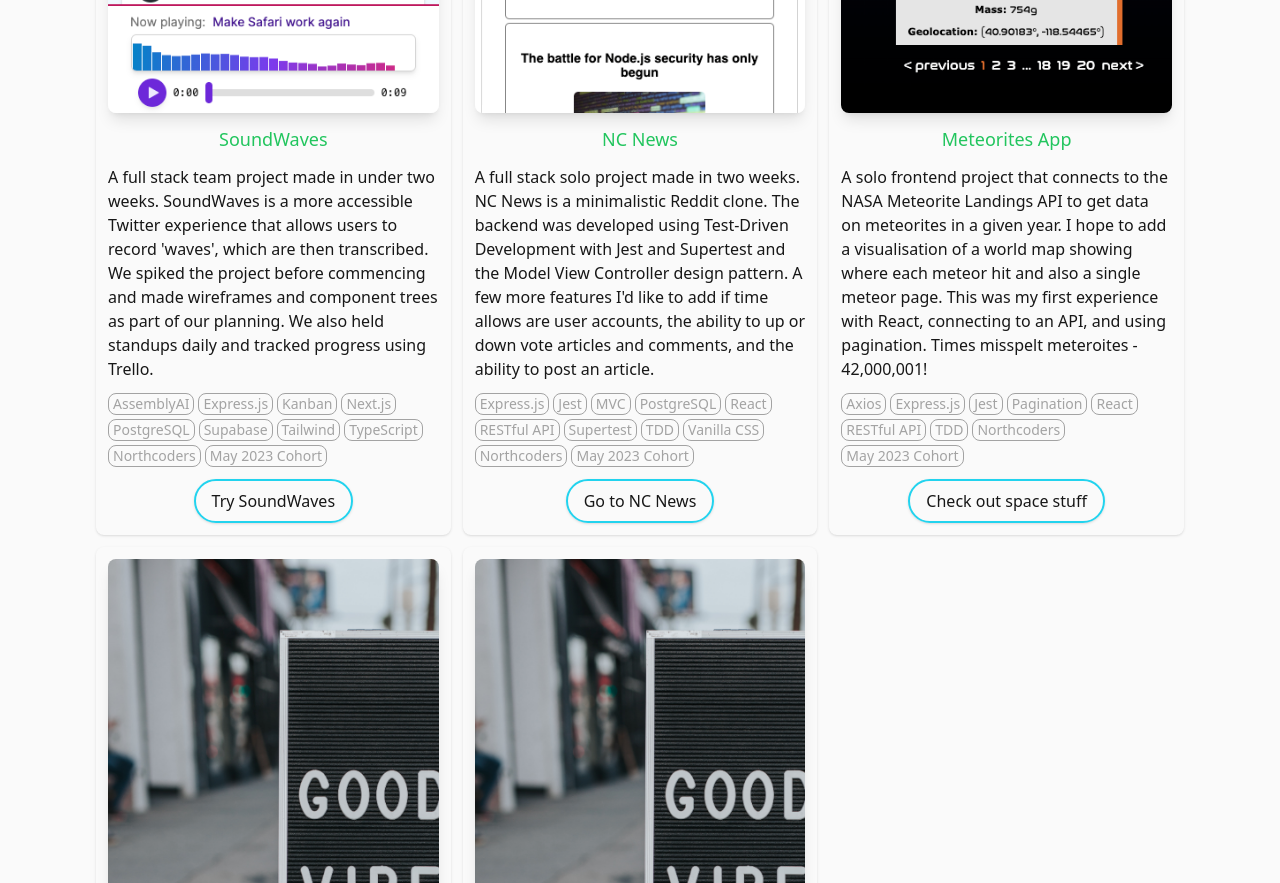
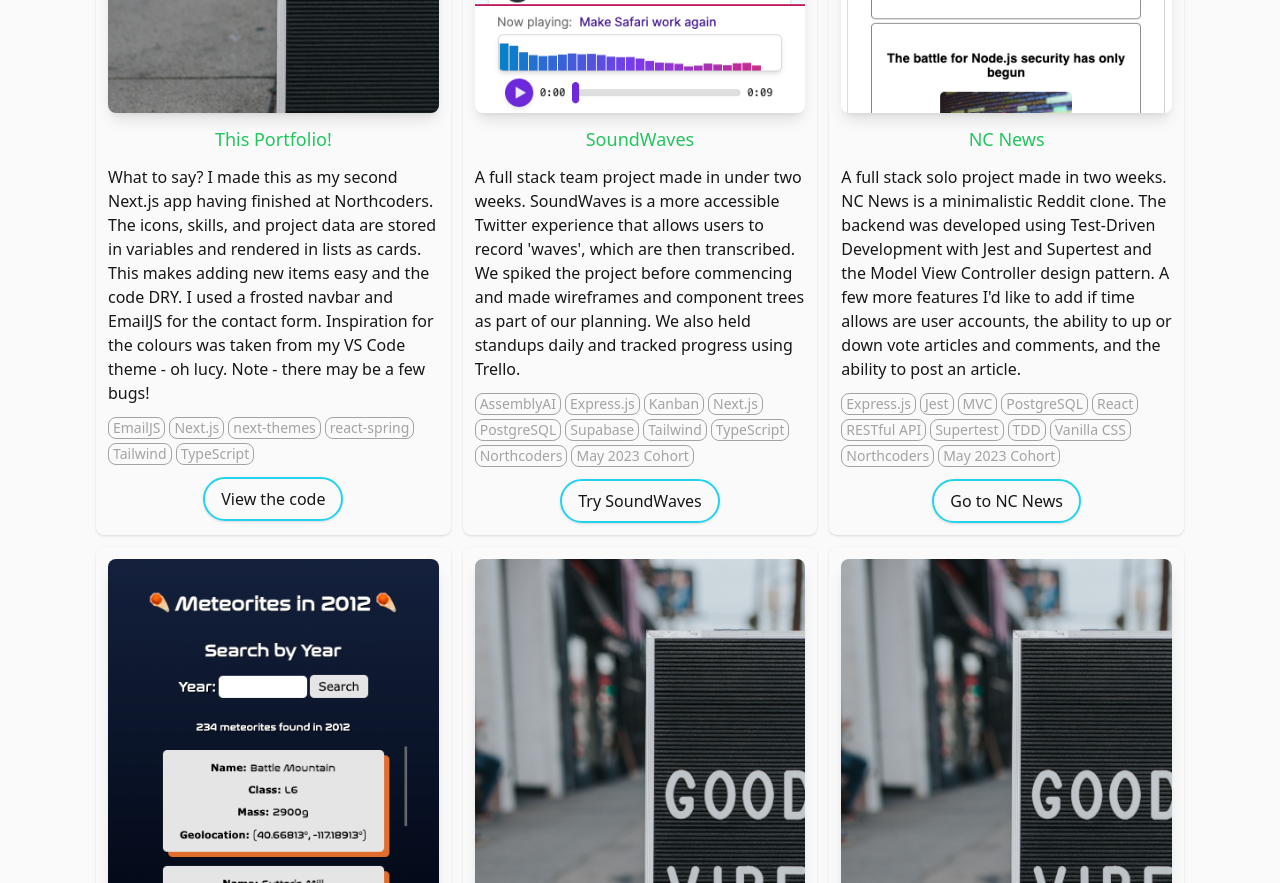
Before and after one commit to charlieBdev/portfolio, a Next.js app: page /projects in a window 1280 px wide. Shown: the part 640-1523 px from the top of the page. Built offline with nearby package versions, Linux system fonts and the light colour scheme.

Commit message:
add this site to projects

```diff
--- a/src/app/contact/page.tsx
+++ b/src/app/contact/page.tsx
@@ -65,7 +65,7 @@ export default function Contact() {
                 >
                   Name
                 </label>
-                <p className={name.length > 50 ? 'text-pink-400' : ''}>{name.length}/{50 - name.length}</p>
+                <p className={name.length > 50 ? 'text-pink-400' : ''}>{50 - name.length}</p>
               </div>
 
               <input
@@ -111,7 +111,7 @@ export default function Contact() {
                 >
                   Message
                 </label>
-                <p className={msg.length > 200 ? 'text-pink-400' : ''}>{msg.length}/{200 - msg.length}</p>
+                <p className={msg.length > 200 ? 'text-pink-400' : ''}>{200 - msg.length}</p>
               </div>
               <textarea
                 className="no-resize appearance-none block w-full h-40 bg-neutral-200 text-neutral-900 border border-gray-200 rounded py-2 px-3 leading-tight focus:outline-none focus:bg-white"
--- a/src/data/projectsArr.ts
+++ b/src/data/projectsArr.ts
@@ -1,4 +1,14 @@
 const projectsArr = [
+  {
+    name: "This Portfolio!",
+    desc: "What to say? I made this as my second Next.js app having finished at Northcoders. The icons, skills, and project data are stored in variables and rendered in lists as cards. This makes adding new items easy and the code DRY. I used a frosted navbar and EmailJS for the contact form. Inspiration for the colours was taken from my VS Code theme - oh lucy. Note - there may be a few bugs!",
+    imgURL: "/FillerGoodVibesSign.png",
+    tags: [
+      "EmailJS", "Next.js", "next-themes", "react-spring", "Tailwind", "TypeScript"
+    ],
+    btnText: "View the code",
+    btnLink: "https://github.com/charlieBdev/portfolio"
+  },
   {
     name: "SoundWaves",
     desc: "A full stack team project made in under two weeks. SoundWaves is a more accessible Twitter experience that allows users to record 'waves', which are then transcribed. We spiked the project before commencing and made wireframes and component trees as part of our planning. We also held standups daily and tracked progress using Trello.",
```
Also changed, not shown: src/utils/getRandomSong.tsx (+8 -1 lines).
